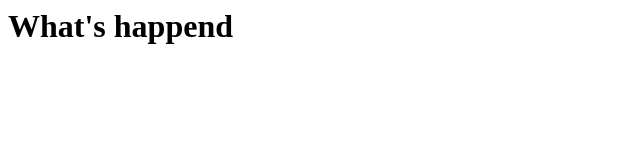
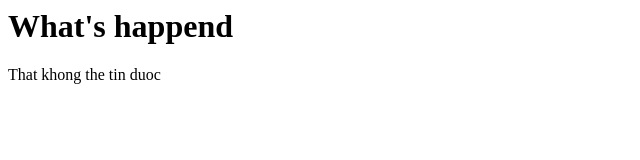
Before and after one commit to khuongphong/demogit, a plain HTML site: page index.html in a window 1280 px wide. Shown: the whole page, without its empty margins (0-640 px from the left). Drawn offline with Linux system fonts and the light colour scheme.

Commit message:
add content

```diff
--- a/index.html
+++ b/index.html
@@ -1 +1,2 @@
 <h1>What's happend</h1>
+<p>That khong the tin duoc</p>
```
